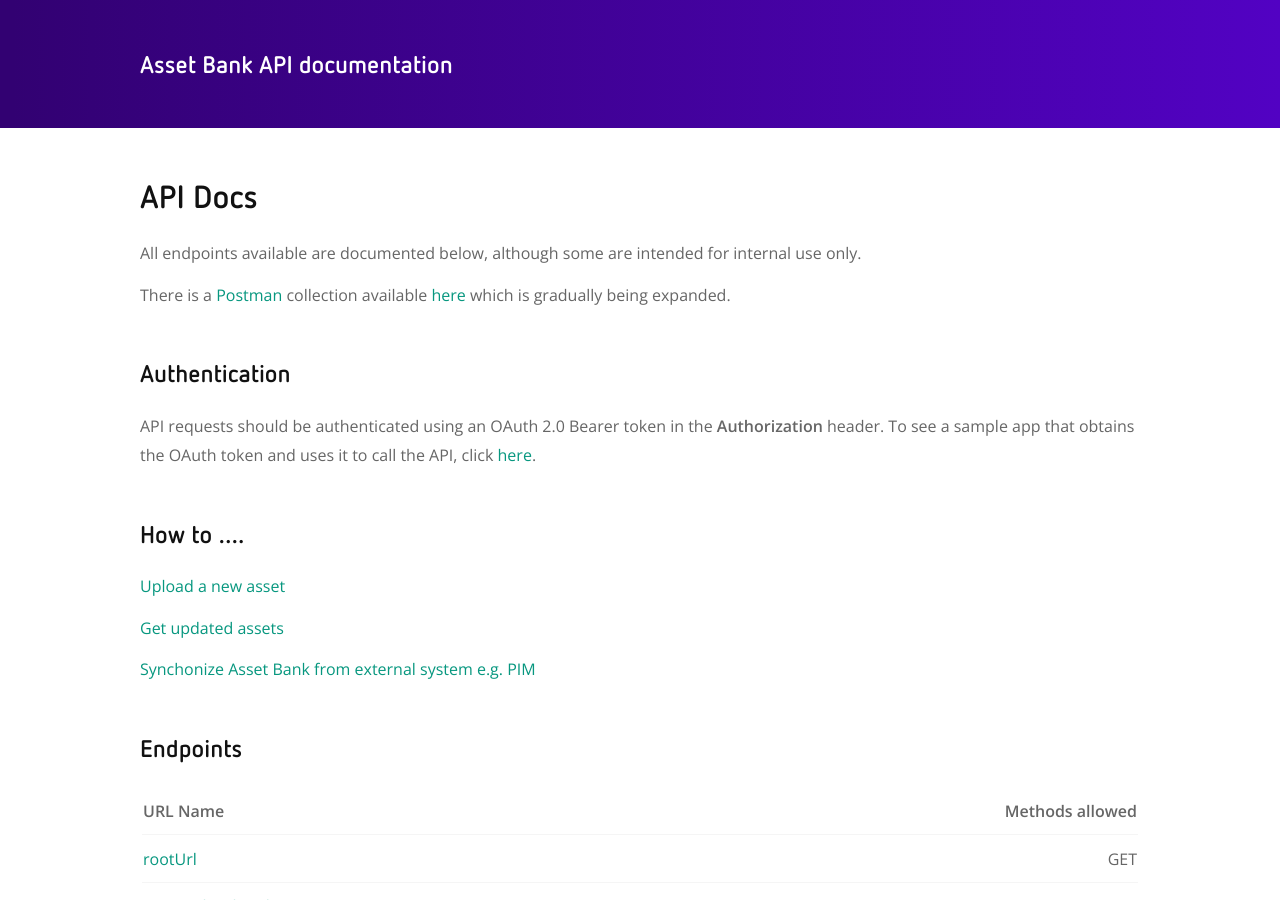
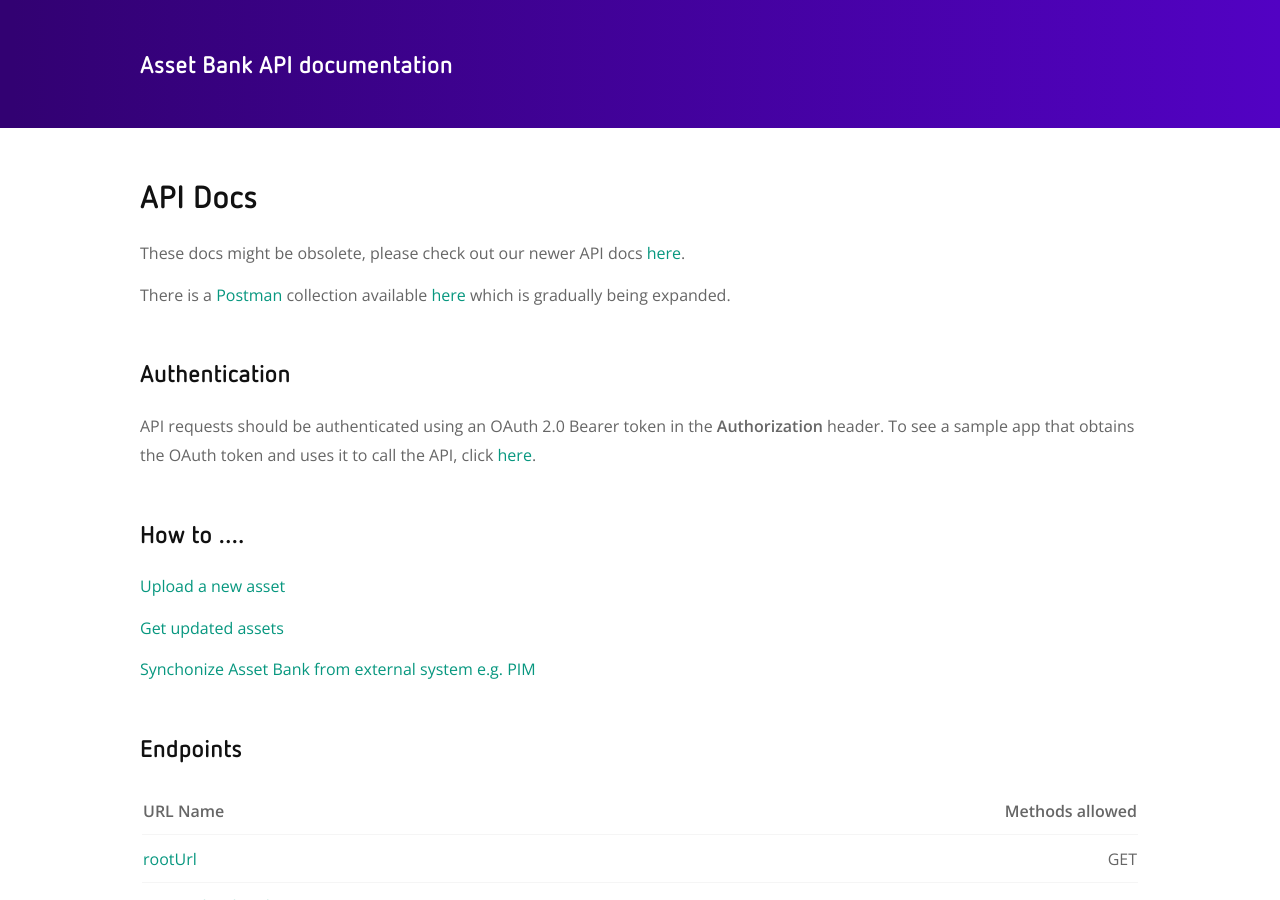
Before and after one commit to brightinteractive/api-docs, a Jekyll site: the page built from README.md, in a window 1280 px wide and 900 px high. Built offline with Jekyll 4.4.1, drawn with Linux system fonts in a browser that asks for light colours; our own code applies the rules of GitHub Pages for plain Markdown files; some of the changed text lies outside the part shown.

Commit message:
ABC-6742 - Remove references to editor dependencies endpoint and add link for new docs

```diff
--- a/README.md
+++ b/README.md
@@ -1,7 +1,7 @@
 API Docs
 ========
 
-All endpoints available are documented below, although some are intended for internal use only.
+These docs might be obsolete, please check out our newer API docs [here](https://documenter.getpostman.com/view/10518051/TVK8Zyxr).
 
 There is a [Postman](https://www.getpostman.com/) collection available [here](https://github.com/brightinteractive/api-docs/tree/master/postman) which is gradually being expanded.
 
```
Also changed, not shown: other parts of README.md (+0 -1 lines), doc/editor-dependencies.md (deleted, +0 -23 lines), doc/root.md (+0 -1 lines).
